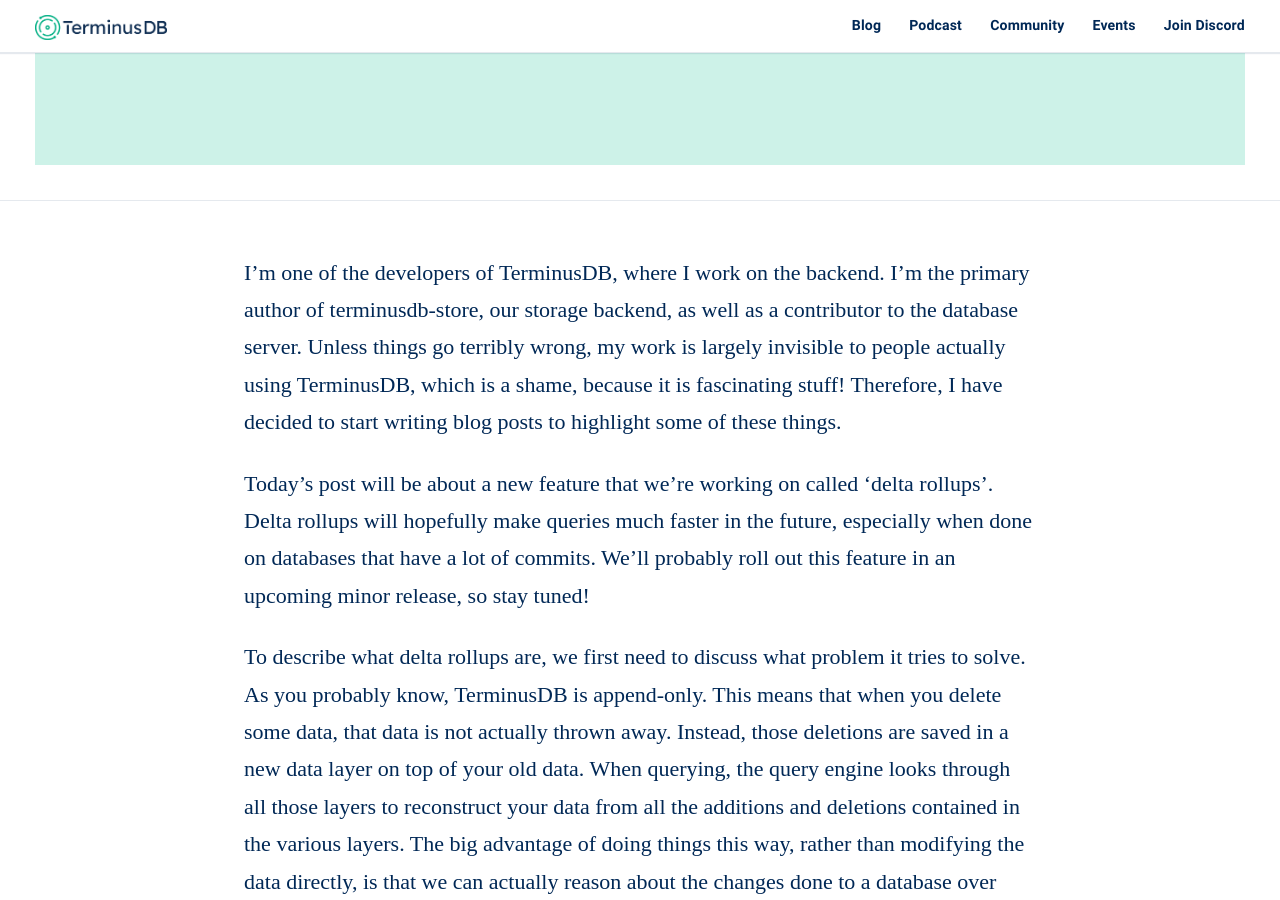
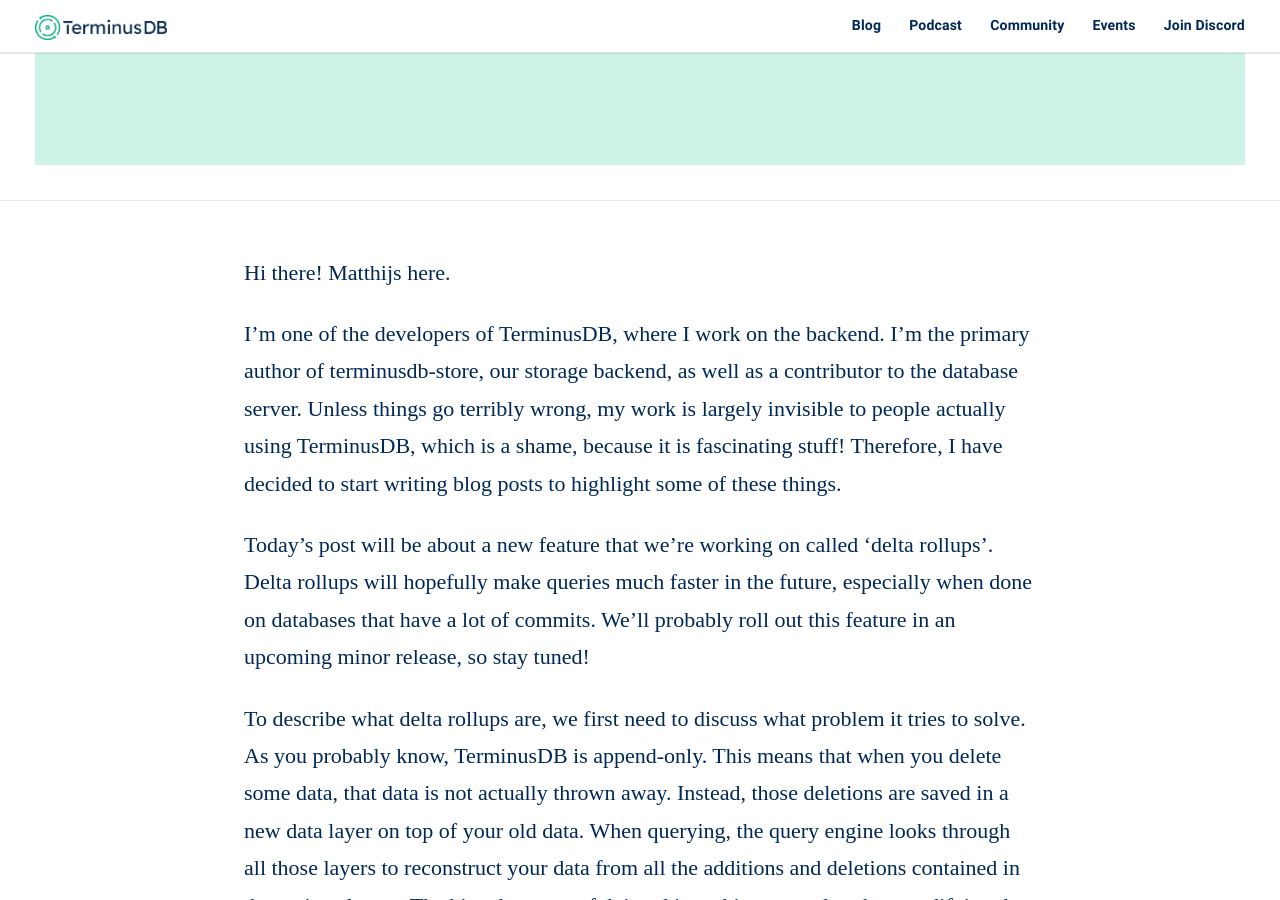
Before and after one commit to terminusdb/terminusdb-blog, a Jekyll site: the page built from _posts/2020-09-15-delta-rollup.md, in a window 1280 px wide and 900 px high, scrolled down 989 px. Built offline with Jekyll 4.4.1, drawn with Linux system fonts in a browser that asks for light colours; some web fonts are replaced; comment, search, counter and statistics services are not loaded; some of the changed lines change nothing that is shown.

Commit message:
Update Blog “2020-09-15-delta-rollup”

```diff
--- a/_posts/2020-09-15-delta-rollup.md
+++ b/_posts/2020-09-15-delta-rollup.md
@@ -2,12 +2,11 @@
 layout: post
 title: Delta Rollup
 date: 2020-09-15T13:16:07.625Z
-description: I’m one of the developers of TerminusDB, where I work on the
-  backend. I’m the primary author of terminusdb-store, our storage backend, as
-  well as a contributor to the database server. Unless things go terribly wrong,
-  my work is largely invisible to people actually using TerminusDB, which is a
-  shame, because it is fascinating stuff! Therefore, I have decided to start
-  writing blog posts to highlight some of these things.
+description: Today’s post will be about a new feature that we’re working on
+  called ‘delta rollups’. Delta rollups will hopefully make queries much faster
+  in the future, especially when done on databases that have a lot of commits.
+  We’ll probably roll out this feature in an upcoming minor release, so stay
+  tuned!
 image: /blog/assets/uploads/cover-1-.jpg
 author:
   - value: Matthijs
@@ -15,6 +14,10 @@
 tags:
   - Database
 ---
+
+
+Hi there! Matthijs here.
+
 I’m one of the developers of TerminusDB, where I work on the backend. I’m the primary author of terminusdb-store, our storage backend, as well as a contributor to the database server. Unless things go terribly wrong, my work is largely invisible to people actually using TerminusDB, which is a shame, because it is fascinating stuff! Therefore, I have decided to start writing blog posts to highlight some of these things.
 
 Today’s post will be about a new feature that we’re working on called ‘delta rollups’. Delta rollups will hopefully make queries much faster in the future, especially when done on databases that have a lot of commits. We’ll probably roll out this feature in an upcoming minor release, so stay tuned!
```
